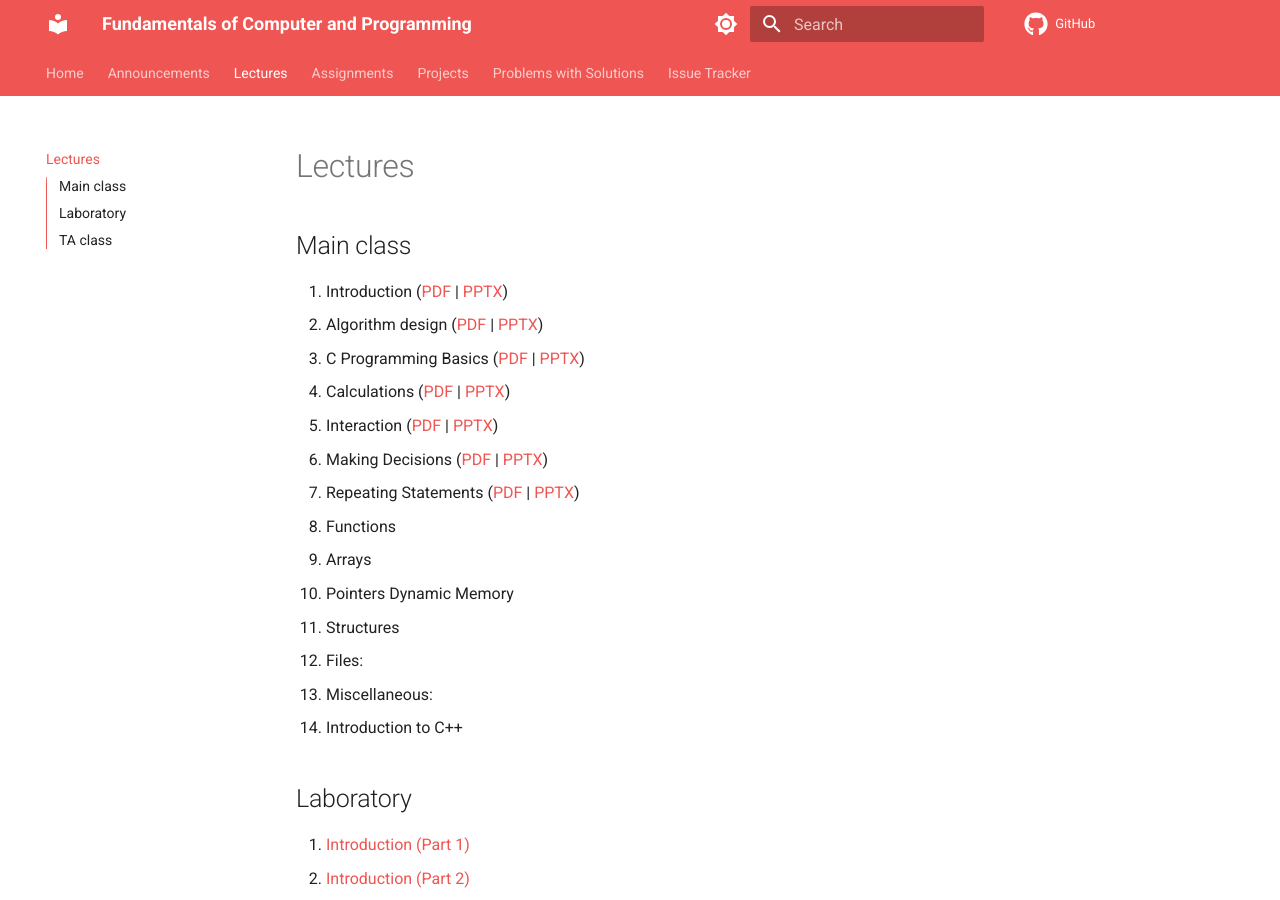
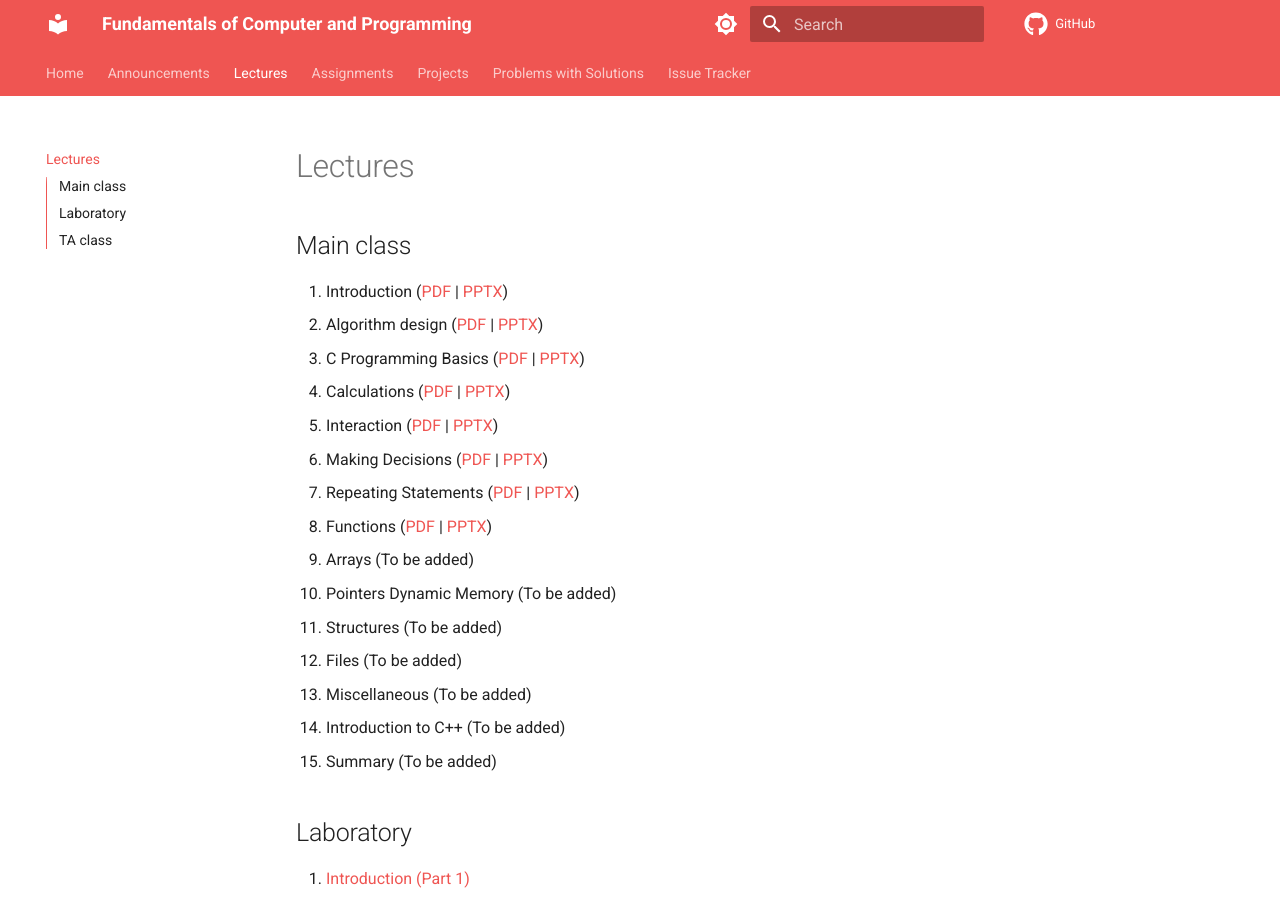
Before and after one commit to m-zakeri/CP, an MkDocs documentation site: the page built from docs/lectures/index.md, in a window 1280 px wide and 900 px high. Built offline with MkDocs 1.6.1 and Material for MkDocs 9.7.7, drawn with Linux system fonts in a browser that asks for light colours; comment, search, counter and statistics services are not loaded.

Commit message:
Add lectures 7 and 8 to source code.

```diff
--- a/docs/lectures/index.md
+++ b/docs/lectures/index.md
@@ -10,14 +10,14 @@
 5. Interaction ([PDF](slides/Lecture_05_Interaction.pdf) | [PPTX](slides/Lecture_05_Interaction.pptx))
 6. Making Decisions ([PDF](slides/Lecture_06_Making_Decisions.pdf) | [PPTX](slides/Lecture_06_Making_Decisions.pptx))
 7. Repeating Statements ([PDF](slides/Lecture_07_Repeating_Statements.pdf) | [PPTX](slides/Lecture_07_Repeating_Statements.pptx))
-8. Functions
-9. Arrays
-10. Pointers  Dynamic Memory
-11. Structures
-12. Files:
-13. Miscellaneous:
-14. Introduction to C++
-
+8. Functions ([PDF](slides/Lecture_08_Functions.pdf) | [PPTX](slides/Lecture_08_Functions.pptx))
+9. Arrays (To be added)
+10. Pointers  Dynamic Memory (To be added)
+11. Structures (To be added)
+12. Files (To be added)
+13. Miscellaneous (To be added)
+14. Introduction to C++ (To be added)
+15. Summary (To be added)
 
 
 ## Laboratory
```
Also changed, not shown: docs/assets/figs/ad.jpg (added), docs/assets/figs/cp.jpg (added), docs/assets/figs/cp2.jpg (added), 2 other files.
